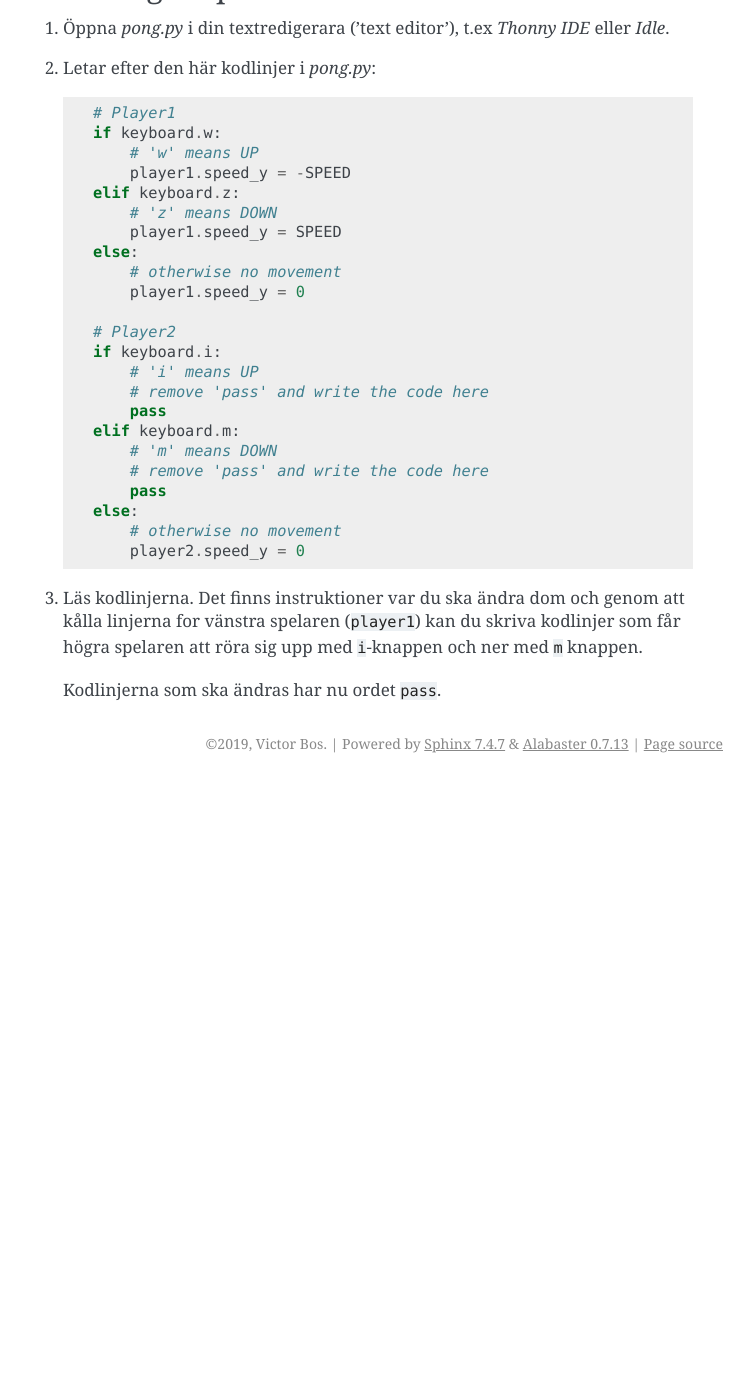
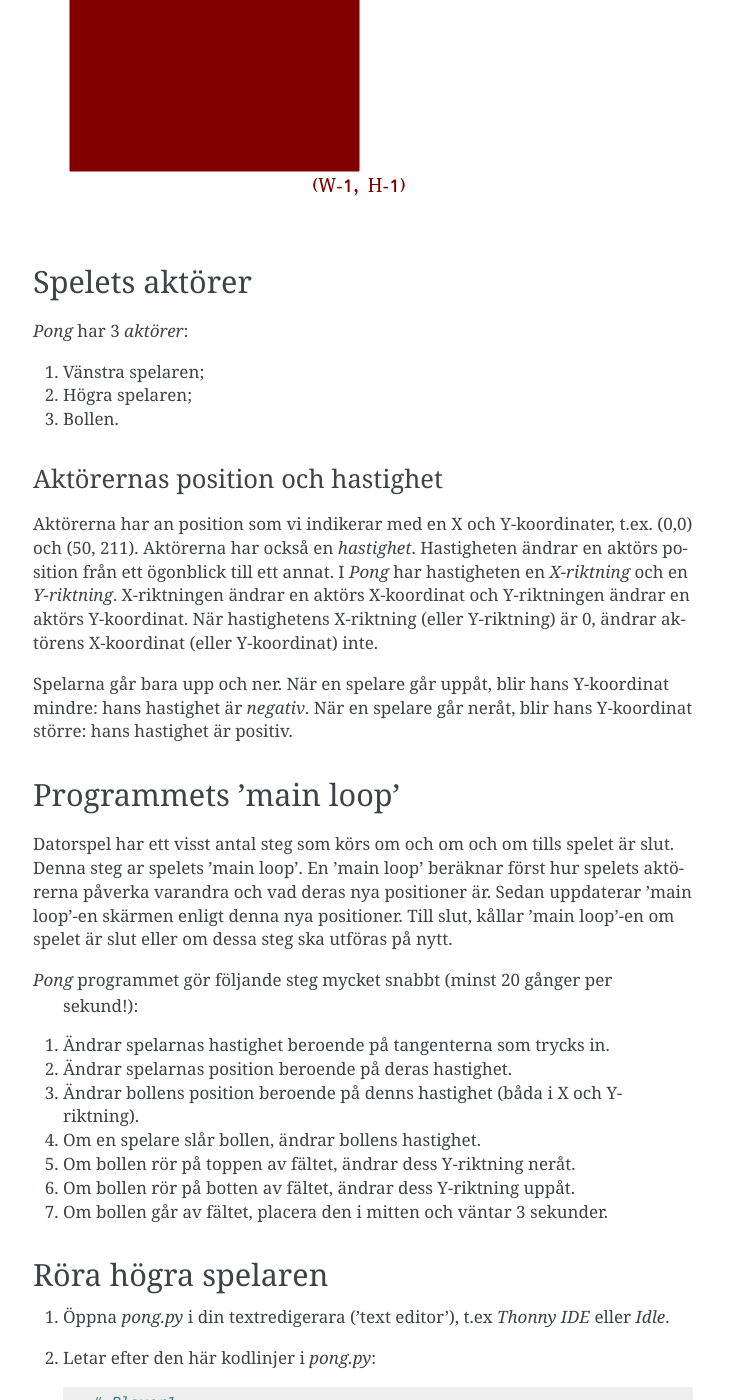
Before and after one commit to vbos70/KodKlubben, a Sphinx documentation site: the page built from docs/pong.rst, in a window 1280 px wide and 1400 px high, scrolled down 1930 px. Shown: the whole window, without its empty margins (387-1141 px from the left). Built offline with Sphinx 7.4.7, drawn with Linux system fonts in a browser that asks for light colours; before the commit the page ends 2713 px from its top, so only the background shows below that; some of the changed text lies outside the part shown.

Commit message:
big changes

```diff
--- a/docs/pong.rst
+++ b/docs/pong.rst
@@ -1,6 +1,24 @@
 Pong
 ====
 
+*Pong* är en gammaldags datorspel som jag spelada först i 1978 eller
+till och med tidigare. Spelet har två rektanglar som spelarna och en
+cirkel som bollen. Varje spelare försöker att slå bollen utanför
+fältet längs den andra spelare.
+
+Vår *Pong* spel ser ut som här:
+
+.. image:: images/pong0.png
+
+Spelarna är på var sin sida av fältet och dom kan flytta upp och ner
+men inte till vänster eller höger. Bollen rör sig mellan spelarna. En
+spelare slår bollen tillbaka genom att placera hans rektangel framför
+bollen. Om en spelara slår bollen med övre delen av hans rektangel, så
+går bollen lite mera uppåt. Om spelaren däremot slår bollen med nedre
+delen av hans rekangle, så går bollen lite mera neråt.
+
+Kod för Pong
+------------
 
 Spelet *Pong*'s kod finns i mappen *./pgzero/pong* i Kodklubbens
 repository (för att ladda ner eller klona den, ser `Kodklubben
@@ -12,23 +30,19 @@
 
   $ pgzrun pong.py
 
-Obs: kommandot funkar om du är i mappen 'pgzero/pong' (man kommer dit
-med kommandot ``cd pgzero/pong``).
+Obs: kommandot funkar om du är i mappen 'pgzero/pong'. Man kommer dit
+med kommandot ``cd pgzero/pong``. Se :doc:pong för mera kommandon.
 
-Vår *Pong* spel ser ut som här:
-
-.. image:: images/pong0.png
-
-Efter 3 sekunder börjar bollen röra sig mot vänster spelaren. Vänster
+Efter 3 sekunder börjar bollen röra sig mot den vänstra spelaren. Vänstra
 spelaren kann flyttas upp med ``w``-knappen och ner med ``z``-knappen.
 
 När bollens vänstra sidan rör (vänstra) spelarens högra sidan, blir
-bollen slagen tillbaka till högra spelaren.
+bollen slagen tillbaka till den högra spelaren.
 
-Om du väntar tills bollen kommer nära den högra spelaren, märker du
-att högra spelaren kann inte röra sig och att bollen går rakt igenom
-den! Det är inte bra. Programmet *pong.py* har fel ('bugs').  Kan du
-fixa denna ´bugs'?
+Om du väntar nu tills bollen kommer nära den högra spelaren, märker du
+att den kann inte röra sig och att bollen går till och med rakt igenom
+den högra spelaren! Det är inte bra. Programmet *pong.py* har fel
+('bugs').  Kan du fixa denna 'bugs'?
 
 Koordinater
 -----------
@@ -59,6 +73,61 @@
 (W-1, H-1) och inte (W, H).
 
 .. image:: images/pong_coords.png
+
+
+Spelets aktörer
+---------------
+
+*Pong* har 3 *aktörer*:
+
+1. Vänstra spelaren;
+
+2. Högra spelaren;
+
+3. Bollen.
+
+Aktörernas position och hastighet
+~~~~~~~~~~~~~~~~~~~~~~~~~~~~~~~~~
+
+Aktörerna har an position som vi indikerar med en X och Y-koordinater,
+t.ex. (0,0) och (50, 211). Aktörerna har också en
+*hastighet*. Hastigheten ändrar en aktörs position från ett ögonblick
+till ett annat. I *Pong* har hastigheten en *X-riktning* och en
+*Y-riktning*. X-riktningen ändrar en aktörs X-koordinat och
+Y-riktningen ändrar en aktörs Y-koordinat. När hastighetens X-riktning
+(eller Y-riktning) är 0, ändrar aktörens X-koordinat (eller
+Y-koordinat) inte.
+
+Spelarna går bara upp och ner. När en spelare går uppåt, blir hans
+Y-koordinat mindre: hans hastighet är *negativ*. När en spelare går
+neråt, blir hans Y-koordinat större: hans hastighet är positiv.
+
+Programmets 'main loop'
+-----------------------
+
+Datorspel har ett visst antal steg som körs om och om och om tills
+spelet är slut. Denna steg ar spelets 'main loop'. En 'main loop'
+beräknar först hur spelets aktörerna påverka varandra och vad deras
+nya positioner är. Sedan uppdaterar 'main loop'-en skärmen enligt
+denna nya positioner. Till slut, kållar 'main loop'-en om spelet är
+slut eller om dessa steg ska utföras på nytt.
+
+*Pong* programmet gör följande steg mycket snabbt (minst 20 gånger per
+ sekund!):
+
+1. Ändrar spelarnas hastighet beroende på tangenterna som trycks in.
+
+2. Ändrar spelarnas position beroende på deras hastighet.
+
+3. Ändrar bollens position beroende på denns hastighet (båda i X och Y-riktning).
+
+4. Om en spelare slår bollen, ändrar bollens hastighet.
+
+5. Om bollen rör på toppen av fältet, ändrar dess Y-riktning neråt.
+
+6. Om bollen rör på botten av fältet, ändrar dess Y-riktning uppåt.
+
+7. Om bollen går av fältet, placera den i mitten och väntar 3 sekunder.
 
 
 Röra högra spelaren
--- a/docs/terminal.rst
+++ b/docs/terminal.rst
@@ -1,5 +1,5 @@
-Terminal, shell, och kommando
-=============================
+Terminal, shell, och kommandon
+==============================
 
 
 Terminal
```
Also changed, not shown: docs/index.rst (+6 -9 lines).
